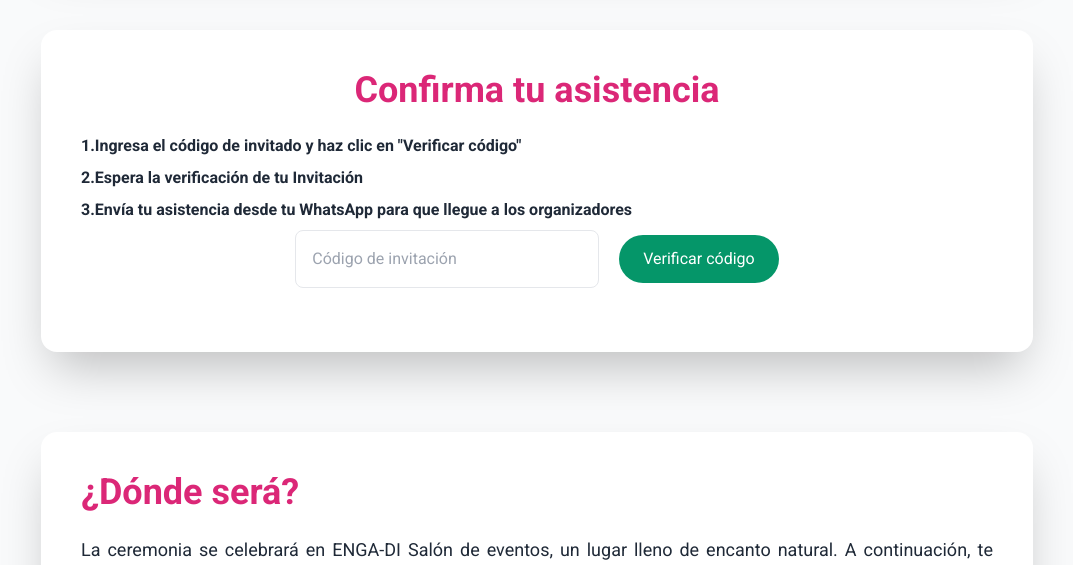
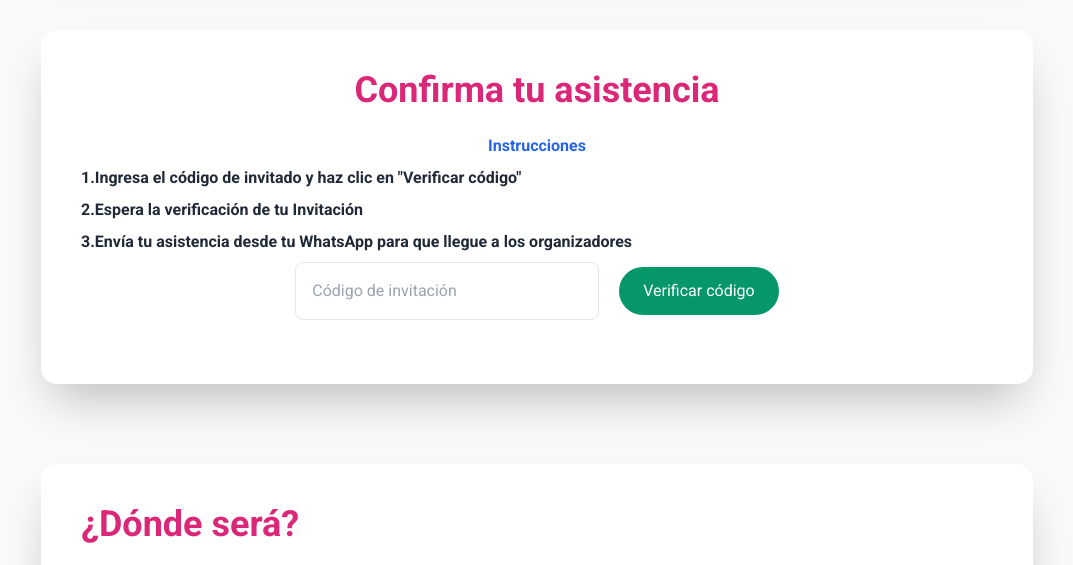
Before and after one commit to bayron-bg/InvitacionBodaBayron, a plain HTML site: page index.html in a window 1280 px wide. Shown: the part 2620-3185 px from the top of the page, without its empty margins (103-1176 px from the left). Drawn offline with nearby package versions, Linux system fonts and the light colour scheme.

Commit message:
Update index.html

```diff
--- a/index.html
+++ b/index.html
@@ -182,12 +182,13 @@
       <div class="text-center mt-4 text-lg font-semibold">Un viaje lleno de amor - Gracias por ser parte de nuestra historia</div>
     </section>
 
-     <!-- Confirmación de asistencia -->
+          <!-- Confirmación de asistencia -->
 <section id="registro" class="bg-white shadow-2xl p-10 rounded-2xl">
-  <h2 class="text-4xl font-bold text-center text-pink-600 mb-6">Confirma tu asistencia</h2>
-  <p class="font-bold text-justified text-black-600 mb-2">1.Ingresa el código de invitado y haz clic en "Verificar código"</p>
-  <p class="font-bold text-justified text-black-600 mb-2">2.Espera la verificación de tu Invitación</p>
-  <p class="font-bold text-justified text-black-600 mb-2">3.Envía tu asistencia desde tu WhatsApp para que llegue a los organizadores</p>
+  <h3 class="text-4xl font-bold text-center text-pink-600 mb-6">Confirma tu asistencia</h3>
+  <h5 class="font-bold text-center text-blue-600 mb-2">Instrucciones</h5>
+  <h5 class="font-bold text-justified text-black-600 mb-2">1.Ingresa el código de invitado y haz clic en "Verificar código"</h5>
+  <h5 class="font-bold text-justified text-black-600 mb-2">2.Espera la verificación de tu Invitación</h5>
+  <h5 class="font-bold text-justified text-black-600 mb-2">3.Envía tu asistencia desde tu WhatsApp para que llegue a los organizadores</h5>
 
   <!-- Código de invitación -->
   <div class="mb-6 text-center">
```
